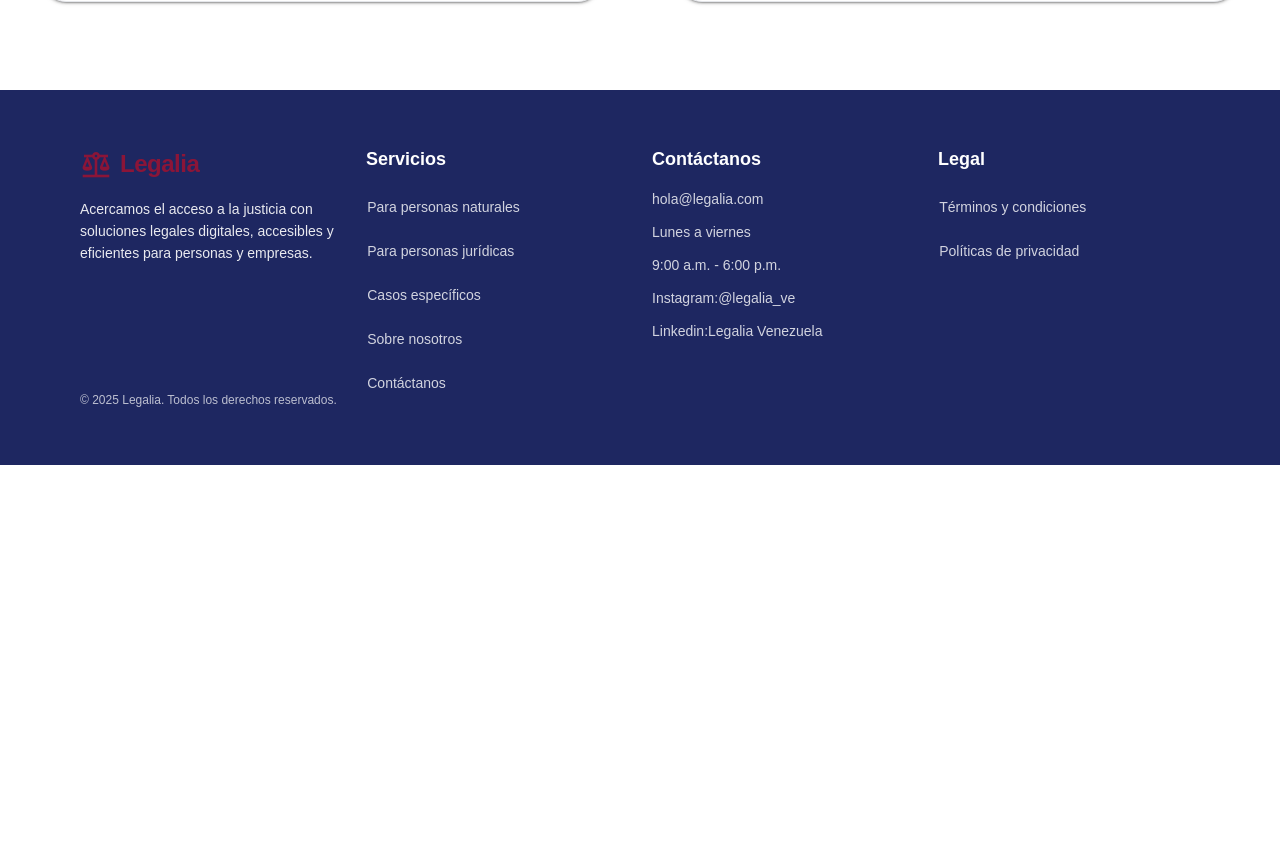
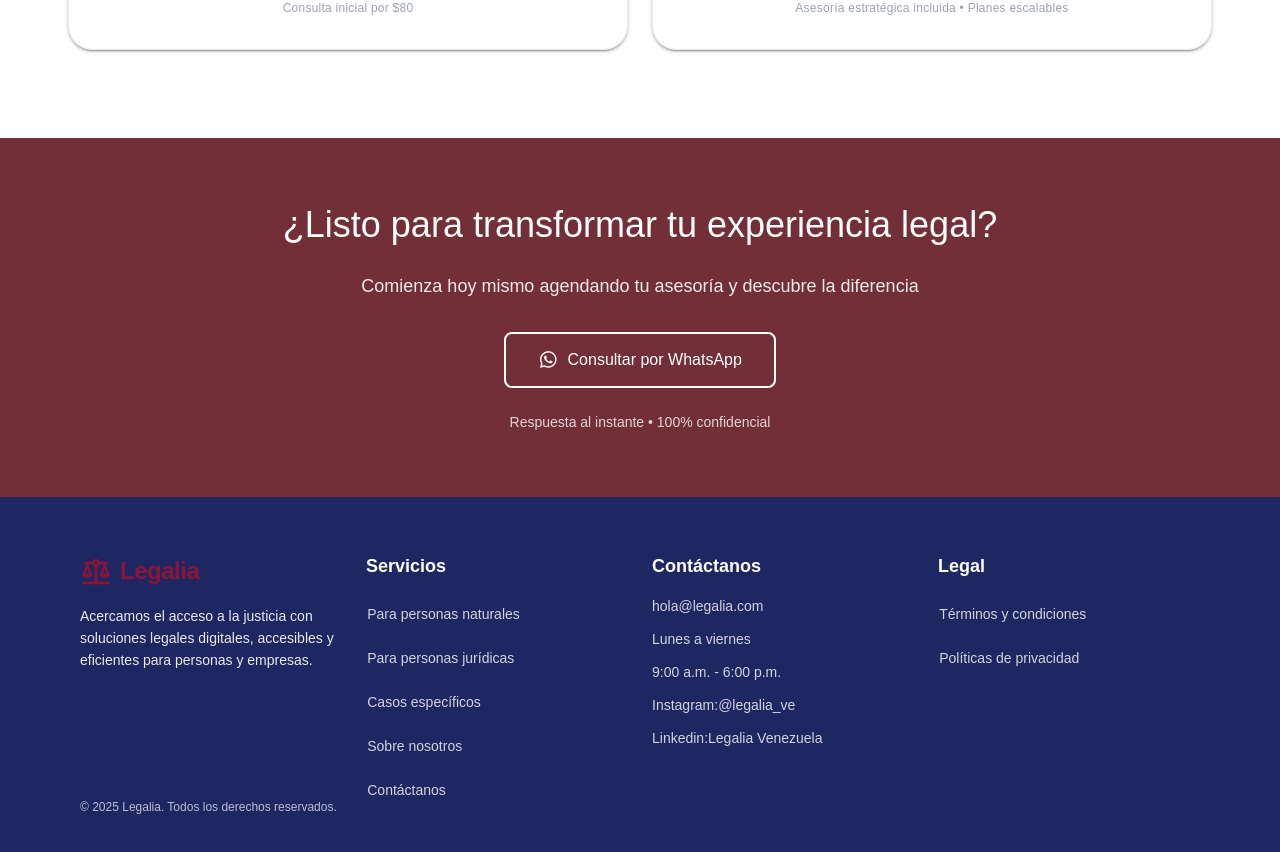
Before and after one commit to damg75/legalia, a Vue app: page / in a window 1280 px wide. Shown: the part 1920-2772 px from the top of the page. Before the commit the page ends 2385 px from the top, so only its background shows below. Built offline with nearby package versions, Linux system fonts and the light colour scheme; a small style sheet from the web is missing.

Commit message:
Landing v1

```diff
--- a/src/modules/landing/Landing.vue
+++ b/src/modules/landing/Landing.vue
@@ -3,6 +3,8 @@
     <Hero />
 
     <Services />
+
+    <CTA />
 
   </v-container>
 </template>
@@ -10,6 +12,7 @@
 <script setup>
 import Hero from './parts/Hero.vue'
 import Services from './parts/Services.vue'
+import CTA from './parts/CTA.vue'
 </script>
 
 <style scoped>
--- /dev/null
+++ b/src/modules/landing/parts/CTA.vue
@@ -0,0 +1,126 @@
+<template>
+  <v-container fluid class="cta-section py-16">
+    <v-row class="justify-center align-center">
+      <v-col cols="12" md="8" lg="8" class="text-center">
+        <!-- Título -->
+        <h2 class="cta-title mb-6">
+          ¿Listo para transformar tu experiencia legal?
+        </h2>
+
+        <!-- Subtítulo -->
+        <p class="cta-subtitle mb-8">
+          Comienza hoy mismo agendando tu asesoría y descubre la diferencia
+        </p>
+
+        <!-- Botón de WhatsApp -->
+        <v-btn
+          color="white"
+          variant="outlined"
+          size="large"
+          rounded="lg"
+          class="cta-button mb-6"
+          @click="openWhatsApp"
+        >
+          <v-icon class="me-2" size="20">mdi-whatsapp</v-icon>
+          Consultar por WhatsApp
+        </v-btn>
+
+        <!-- Texto adicional -->
+        <p class="cta-additional-text">
+          Respuesta al instante • 100% confidencial
+        </p>
+      </v-col>
+    </v-row>
+  </v-container>
+</template>
+
+<script setup>
+const openWhatsApp = () => {
+  // Número de WhatsApp (reemplazar con el número real)
+  const phoneNumber = '1234567890' // Cambiar por el número real
+  const message = encodeURIComponent('Hola, me interesa conocer más sobre sus servicios legales.')
+  const whatsappUrl = `https://wa.me/${phoneNumber}?text=${message}`
+
+  window.open(whatsappUrl, '_blank')
+}
+</script>
+
+<style scoped lang="scss">
+.cta-section {
+  background: #722F37;
+  color: white;
+
+  .cta-title {
+    font-family: 'Poppins', sans-serif;
+    font-size: 36px;
+    font-weight: 400;
+    color: white;
+    line-height: 1.3;
+
+    @media (max-width: 768px) {
+      font-size: 28px;
+    }
+
+    @media (max-width: 480px) {
+      font-size: 24px;
+    }
+  }
+
+  .cta-subtitle {
+    font-family: 'Poppins', sans-serif;
+    font-size: 18px;
+    font-weight: 400;
+    color: rgba(255, 255, 255, 0.9);
+    line-height: 1.5;
+    margin: 0;
+
+    @media (max-width: 768px) {
+      font-size: 16px;
+    }
+
+    @media (max-width: 480px) {
+      font-size: 15px;
+    }
+  }
+
+  .cta-button {
+    font-family: 'Poppins', sans-serif;
+    font-size: 16px;
+    font-weight: 500;
+    text-transform: none;
+    letter-spacing: normal;
+    padding: 12px 32px;
+    border: 2px solid white !important;
+    color: white !important;
+    min-height: 56px;
+
+    @media (max-width: 768px) {
+      font-size: 15px;
+      padding: 10px 28px;
+      min-height: 52px;
+    }
+
+    @media (max-width: 480px) {
+      font-size: 14px;
+      padding: 8px 24px;
+      min-height: 48px;
+    }
+  }
+
+  .cta-additional-text {
+    font-family: 'Poppins', sans-serif;
+    font-size: 14px;
+    font-weight: 400;
+    color: rgba(255, 255, 255, 0.8);
+    margin: 0;
+
+    @media (max-width: 768px) {
+      font-size: 13px;
+    }
+
+    @media (max-width: 480px) {
+      font-size: 12px;
+    }
+  }
+}
+</style>
--- a/src/modules/landing/parts/Hero.vue
+++ b/src/modules/landing/parts/Hero.vue
@@ -1,5 +1,5 @@
 <template>
-  <v-container fluid class=" d-flex flex-column justify-start hero px-16">
+  <v-container fluid class=" d-flex flex-column justify-start hero px-16 pt-16">
 
     <!-- IMage -->
 
--- a/src/modules/landing/parts/Services.vue
+++ b/src/modules/landing/parts/Services.vue
@@ -22,9 +22,9 @@
           cols="12"
           md="6"
           lg="6"
+          class="d-flex justify-center mb-6"
           :class="[
-            'd-flex mb-6',
-            index === 0 ? 'justify-end justify-md-center' : 'justify-start justify-md-center'
+            index === 0 ? 'justify-md-end' : 'justify-md-start'
           ]"
         >
         <v-card
@@ -33,6 +33,7 @@
           max-width="560"
           rounded="xl"
           height="auto"
+
         >
           <v-card-text class="pa-8">
             <!-- Icono -->
```
